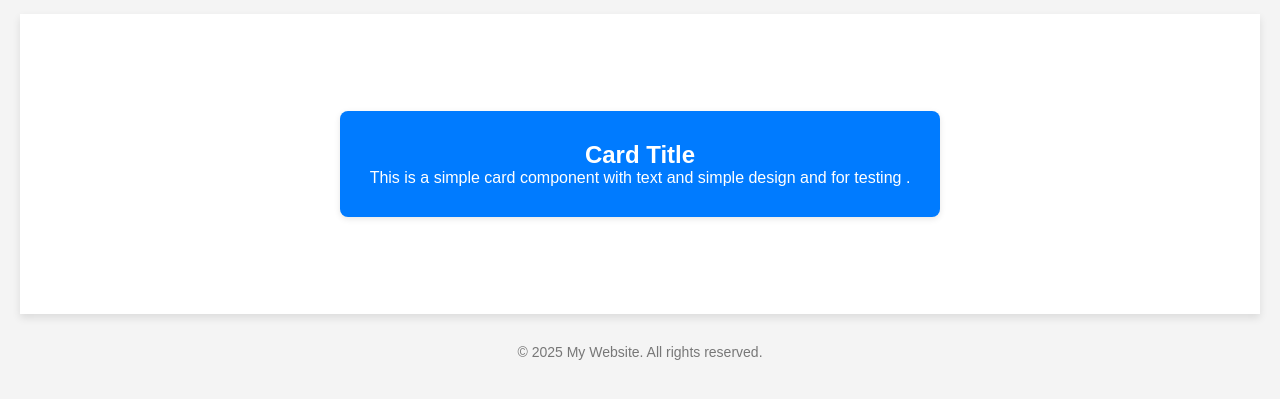
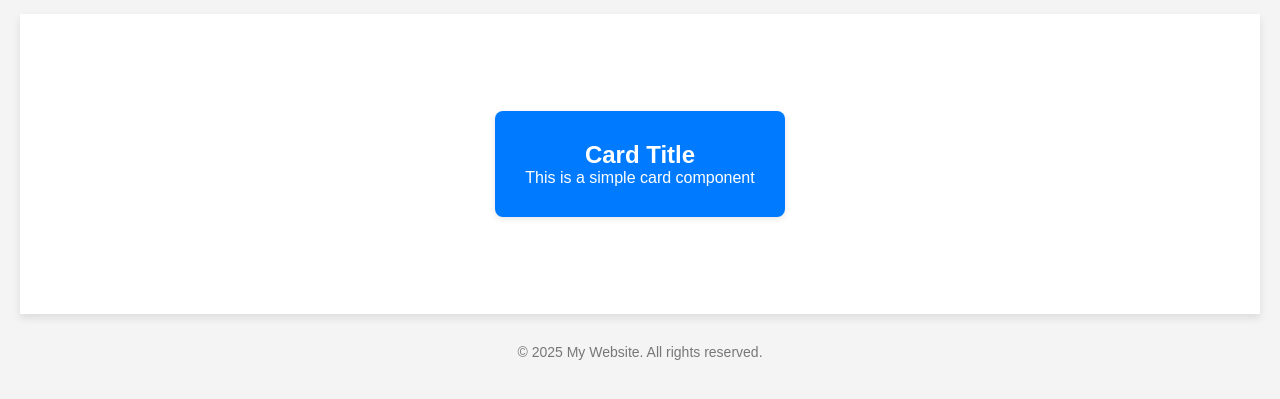
Before and after one commit to lalashabir/nawaz, a website: page index.html in a window 1280 px wide. Shown: the part 93-492 px from the top of the page. Drawn offline with Linux system fonts and the light colour scheme.

Commit message:
deploy: c572e5946698e4c89e1566cddc60b18ca04be693

```diff
--- a/index.html
+++ b/index.html
@@ -61,7 +61,7 @@
   <div class="main-content">
     <div class="card">
       <h2>Card Title</h2>
-      <p>This is a simple card component with text and simple design and for testing .</p>
+      <p>This is a simple card component </p>
     </div>
   </div>
 
```
